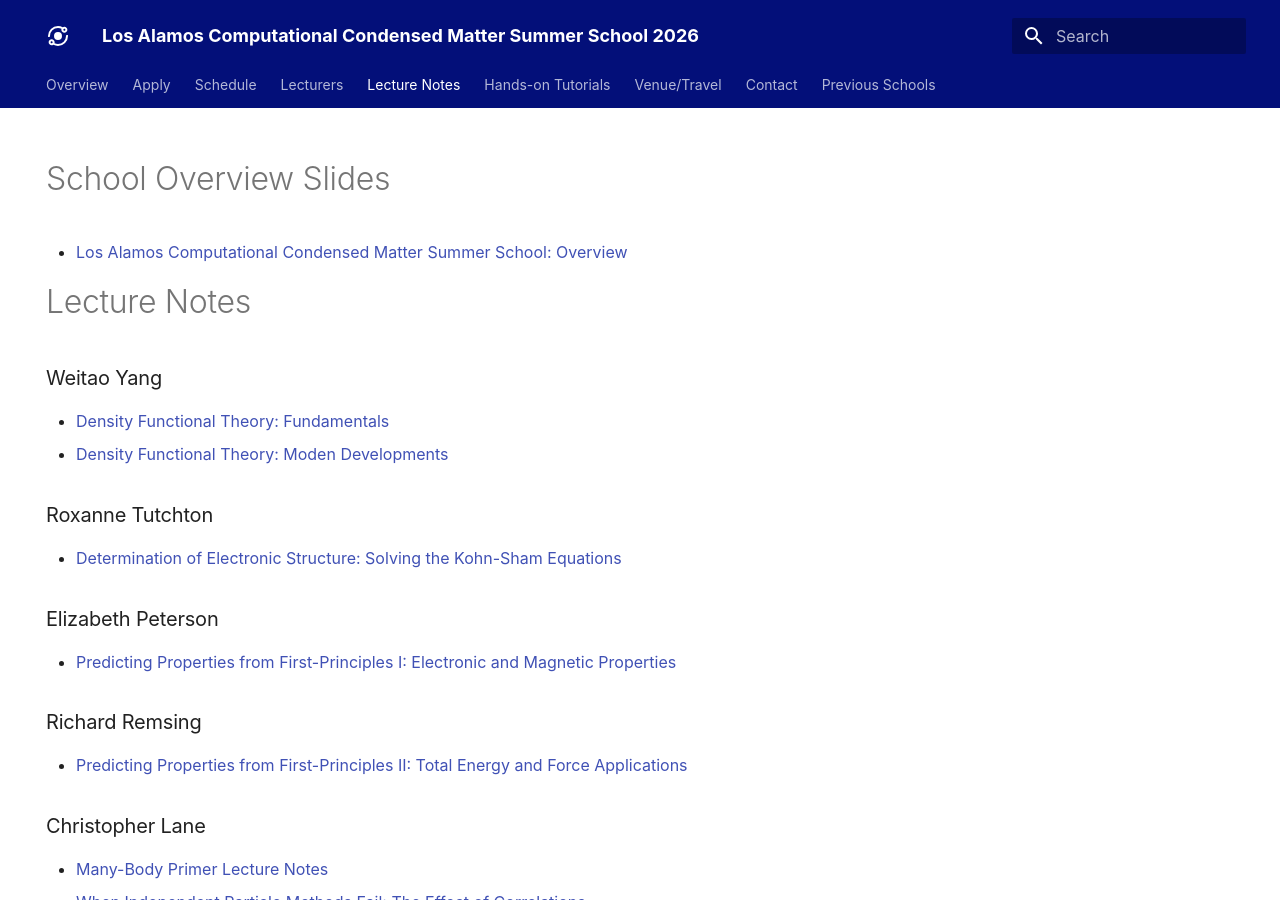
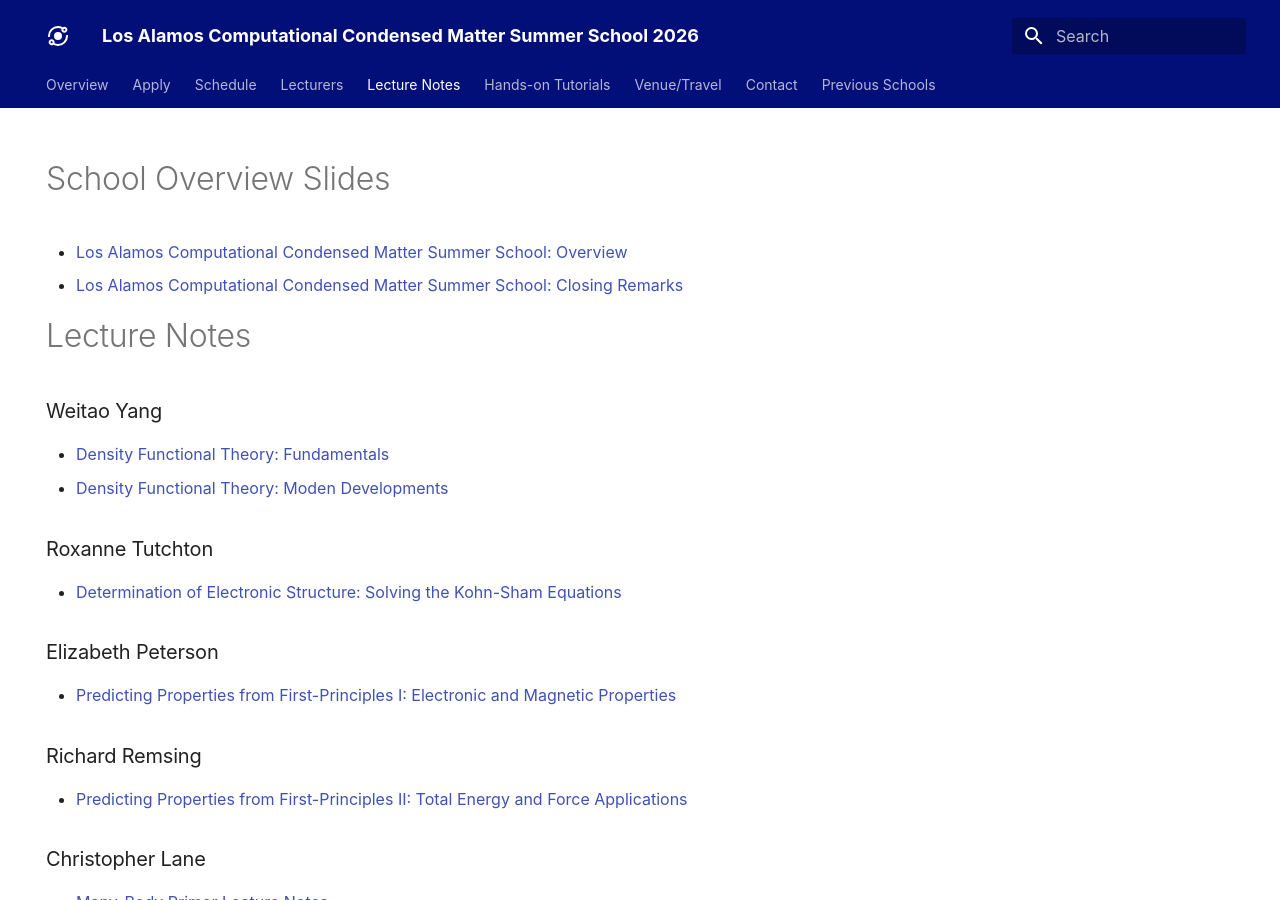
Before and after one commit to LACCMSS/2026, an MkDocs documentation site: the page built from docs/lecture_notes.md, in a window 1280 px wide and 900 px high. Built offline with MkDocs 1.6.1 and Material for MkDocs 9.7.7, drawn with Linux system fonts in a browser that asks for light colours; some web fonts are replaced.

Commit message:
Update lecture_notes.md

```diff
--- a/docs/lecture_notes.md
+++ b/docs/lecture_notes.md
@@ -6,7 +6,7 @@ title: Lecture Notes
 
 # School Overview Slides
 - [Los Alamos Computational Condensed Matter Summer School: Overview](assets/Lecture_Data/LACCMSS_2026_intro.pdf){target="_blank"}
-<!-- - [Los Alamos Computational Condensed Matter Summer School: Closing Remarks](assets/Lecture_Data/LACCMSS_2026_conclusion.pdf) -->
+- [Los Alamos Computational Condensed Matter Summer School: Closing Remarks](assets/Lecture_Data/LACCMSS_2026_conclusion.pdf){target="_blank"}
 
 # Lecture Notes
 
```
